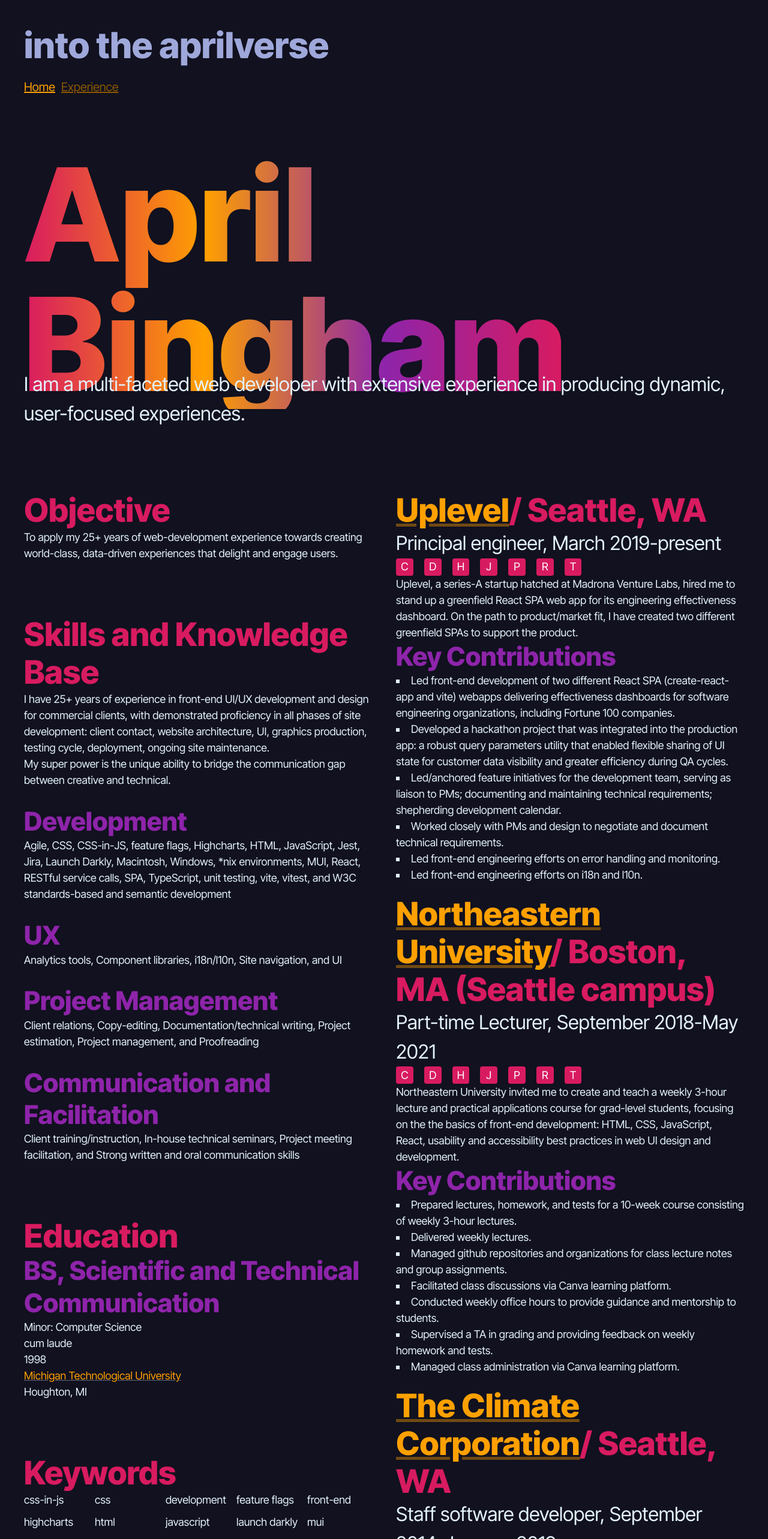
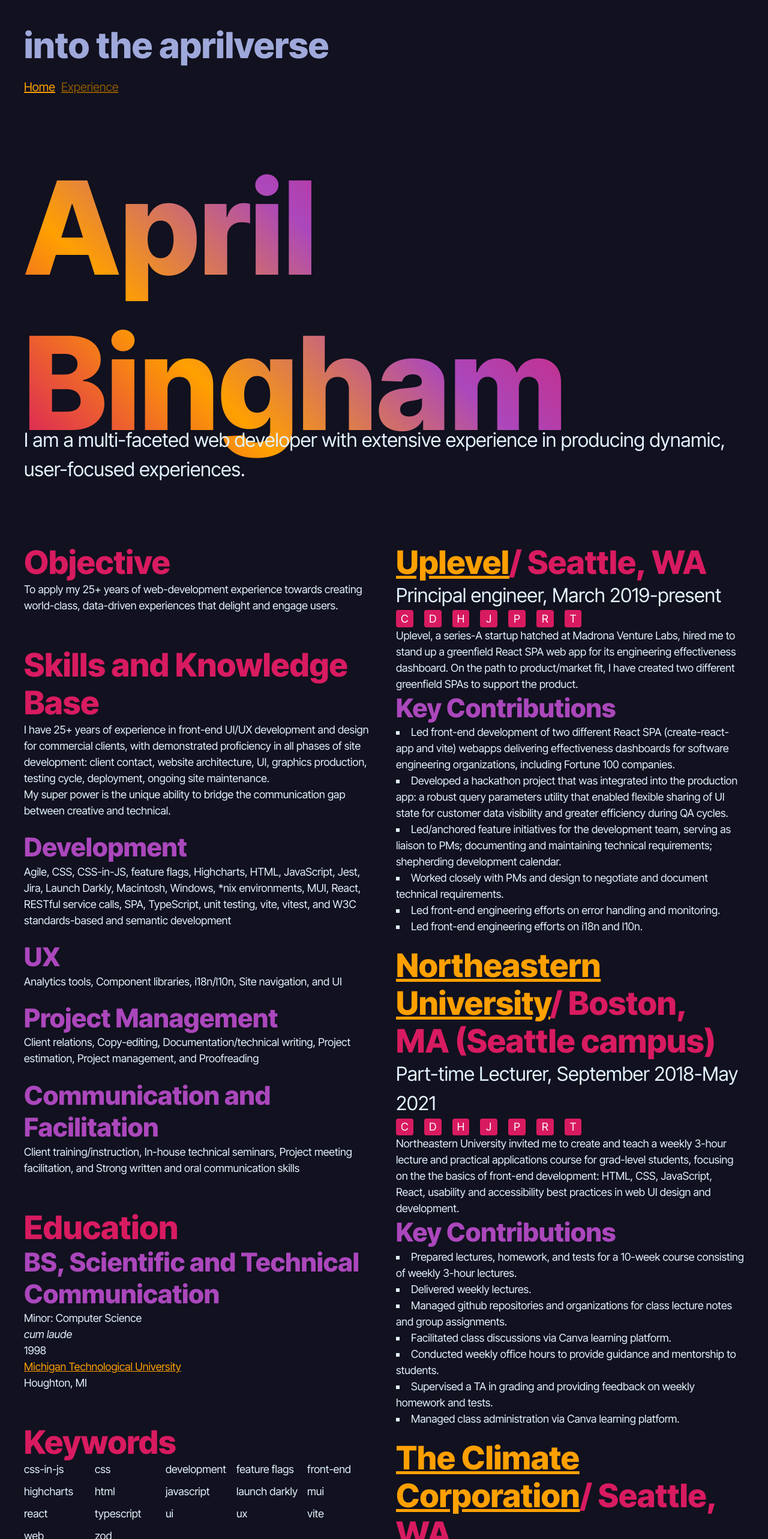
Before and after one commit to rethwyll/portfolio-app, a React (Vite) app: page / in a window 1280 px wide. Shown: the top 2566 px of the page at 60% size. Built offline with nearby package versions, Linux system fonts and the light colour scheme.

Commit message:
link animation

```diff
--- a/package.json
+++ b/package.json
@@ -17,6 +17,7 @@
     "@mui/material": "^5.16.7",
     "@tanstack/react-query": "^5.51.9",
     "axios": "^1.7.2",
+    "classnames": "^2.5.1",
     "framer-motion": "^11.3.8",
     "html-react-parser": "^5.1.15",
     "i18next": "^23.13.0",
--- a/src/assets/bluecalm.css
+++ b/src/assets/bluecalm.css
@@ -1,6 +1,26 @@
 [data-theme="bluecalm"] {
   color-scheme: light;
   padding: 4rem;
+}
+
+@media (prefers-reduced-motion: no-preference) {
+  [data-theme="bluecalm"] a:hover {
+    background: linear-gradient(to right, #ffa000, #ffe082, #ffa000);
+    background-size: 300% auto;
+    color: transparent;
+    background-clip: text;
+    -webkit-text-fill-color: transparent;
+    animation-name: link-animation;
+    animation-duration: 5s;
+    animation-timing-function: linear;
+    animation-iteration-count: infinite;
+    animation-fill-mode: forwards;
+  }
+  @keyframes link-animation {
+    to {
+      background-position: 300% center;
+    }
+  }
 }
 
 [data-theme="bluecalm"] ul {
@@ -19,26 +39,26 @@
   grid-auto-columns: 1fr 1fr;
 }
 
-[data-theme="bluecalm"] #home > header {
+[data-theme="bluecalm"] #intro {
   grid-column: 1 / 3;
 }
 
-[data-theme="bluecalm"] #home > header h2 {
+[data-theme="bluecalm"] #intro h2 {
   background: linear-gradient(
-    90deg,
+    45deg,
     #d81b60,
     #ffa000,
-    #8e24aa,
+    #ab47bc,
     #d81b60,
-    #8e24aa
+    #ab47bc
   );
   background-clip: text;
   -webkit-text-fill-color: transparent;
 }
 
-[data-theme="bluecalm"] #home > header p {
+[data-theme="bluecalm"] #intro p {
   position: relative;
-  top: -2em;
+  top: -1.8em;
 }
 
 [data-theme="bluecalm"] #home aside {
@@ -50,7 +70,7 @@
 }
 
 [data-theme="bluecalm"] #home aside section + section {
-  margin-top: 5em;
+  margin-top: 3em;
 }
 
 [data-theme="bluecalm"] .experience-contributions {
@@ -67,7 +87,7 @@
 }
 
 [data-theme="bluecalm"] #skills dl div {
-  margin-top: 1.6em;
+  margin-top: 1.2em;
 }
 
 [data-theme="bluecalm"] #keywords ul {
--- a/src/components/Education.tsx
+++ b/src/components/Education.tsx
@@ -23,10 +23,12 @@ const Education = () => {
           <Typography variant="h4">
             {d.degree}, {d.major}
           </Typography>
-          <p>
-            {t("title.minor", { ns: "education" })}: {d.minor}
-          </p>
-          <p>{d["degree-honor"]}</p>
+          {d.minor ? (
+            <p>
+              {t("title.minor", { ns: "education" })}: {d.minor}
+            </p>
+          ) : null}
+          {d["degree-honor"] ? <i>{d["degree-honor"]}</i> : null}
           <p>
             <time dateTime={d["graduation-date"]}>
               {DateTime.fromISO(d["graduation-date"]).year}
--- a/src/components/ExperienceListItem.tsx
+++ b/src/components/ExperienceListItem.tsx
@@ -1,5 +1,6 @@
 import { DateTime } from "luxon";
 import parse from "html-react-parser";
+import classnames from "classnames";
 
 // components
 import Link from "@mui/material/Link";
@@ -23,7 +24,7 @@ const ExperienceListItem = ({ className, experienceItem }: Props) => {
     .map(s => t(s, { ns: "skills" }))
     .sort();
   return (
-    <li className={className}>
+    <li className={classnames(className, "experience-list-item")}>
       <header>
         <Typography variant="h3">
           {experienceItem.url ? (
@@ -73,7 +74,9 @@ const ExperienceListItem = ({ className, experienceItem }: Props) => {
       <p>{parse(experienceItem.summary)}</p>
       {experienceItem.contributions.length ? (
         <>
-          <Typography variant="h4">Key Contributions</Typography>
+          <Typography variant="h4" className="experience-key-contributions">
+            Key Contributions
+          </Typography>
           <ul className="experience-contributions">
             {experienceItem.contributions.map(c => (
               <li key={c}>{parse(c)}</li>
--- a/src/themes/bluecalm.ts
+++ b/src/themes/bluecalm.ts
@@ -15,7 +15,7 @@ const bg = "#11111f";
 const primaryBase = blue[50];
 const primaryBaseDarker = indigo[200];
 const secondaryBase = pink[600];
-const tertiaryBase = purple[600];
+const tertiaryBase = purple[400];
 const errorBase = red[500];
 const warningBase = amber[700];
 const infoBase = primaryBase;
@@ -65,8 +65,7 @@ export default createTheme({
       fontFamily: "'Inter Tight', Josefin Sans, sans-serif",
       fontWeight: 800,
       color: secondaryBase,
-      fontSize: "12em",
-      lineHeight: "1em"
+      fontSize: "12em"
     },
     h3: {
       fontFamily: "'Inter Tight', Josefin Sans, sans-serif",
@@ -149,7 +148,11 @@ export default createTheme({
     MuiLink: {
       styleOverrides: {
         root: ({ theme }) => ({
-          color: theme.palette.warning.main
+          color: theme.palette.warning.main,
+          textDecorationColor: theme.palette.warning.main,
+          "&:hover": {
+            textDecorationColor: theme.palette.warning.main
+          }
         })
       }
     },
@@ -160,11 +163,11 @@ export default createTheme({
       },
       styleOverrides: {
         arrow: ({ theme }) => ({
-          color: theme.palette.common.black
+          color: theme.palette.secondary.dark
         }),
         tooltip: ({ theme }) => ({
           color: theme.palette.primary.main,
-          backgroundColor: theme.palette.common.black,
+          backgroundColor: theme.palette.secondary.dark,
           fontSize: "1em"
         })
       }
```
Also changed, not shown: 1 other file (tests, documents, lock files or other folders).
